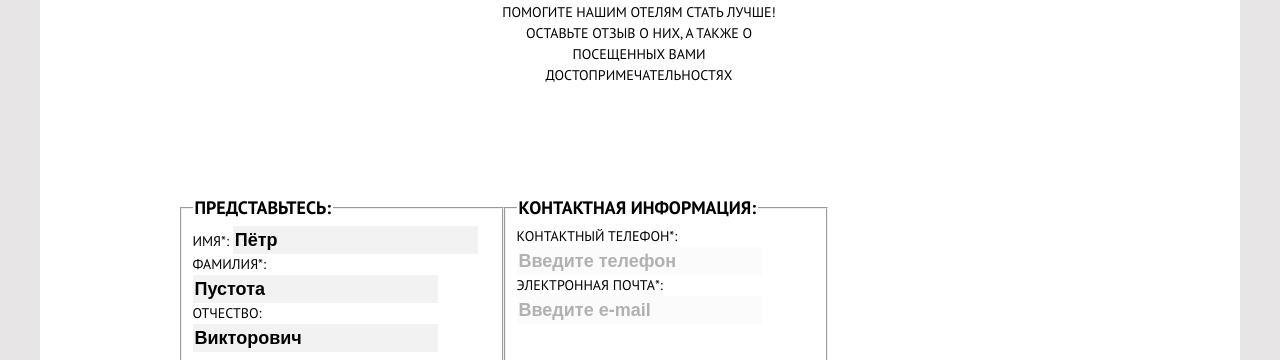
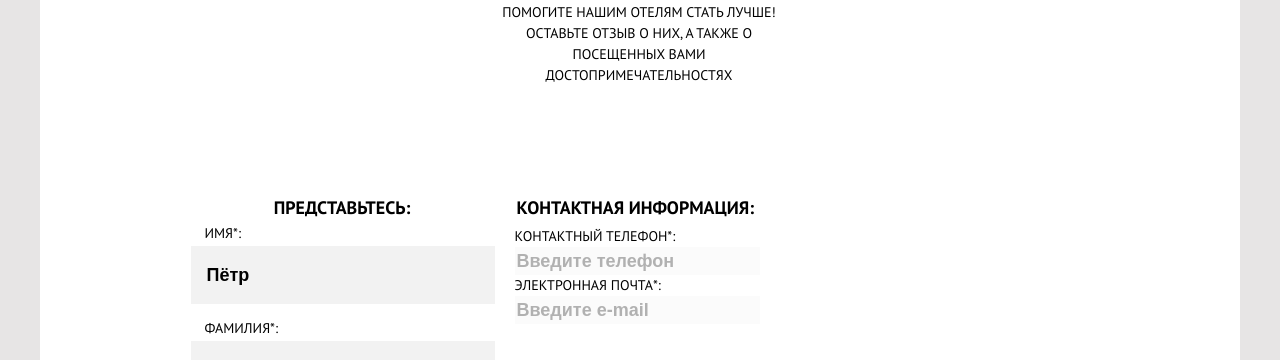
Before and after one commit to htmlacademy-adaptive/2098385-sedona-26, a website: page source/form.html in a window 1280 px wide. Shown: the part 566-926 px from the top of the page. Drawn offline with nearby package versions, Linux system fonts and the light colour scheme; files that its build step writes are made by us from their sources.

Commit message:
Начинает делать форму

```diff
--- a/source/sass/global.scss
+++ b/source/sass/global.scss
@@ -18,3 +18,7 @@ body {
 h2 {
   margin: 0;
 }
+
+fieldset {
+  border: 0;
+}
--- a/source/sass/name.scss
+++ b/source/sass/name.scss
@@ -1,5 +1,9 @@
 .name {
   margin: 0;
+}
+
+.name__field {
+  position: relative;
 }
 
 .name__title {
@@ -7,6 +11,8 @@
   font-size: 18px;
   font-weight: 700;
   line-height: 26px;
+  text-align: center;
+  margin-bottom: 20px;
 }
 
 .name__write {
@@ -16,9 +22,15 @@
   font-weight: 700;
   line-height: 26px;
   margin: 0;
+  padding: 16px;
+  width: 90%;
+  margin-bottom: 37px;
 }
 
 .name__lable {
   text-transform: uppercase;
   margin: 0;
+  position: absolute;
+  top: -23px;
+  left: 14px;
 }
--- a/source/sass/review.scss
+++ b/source/sass/review.scss
@@ -1,5 +1,7 @@
 .review {
   margin: 0;
+  display: flex;
+  flex-direction: column;
 
   @media (min-width: $tablet-width) {
     display: grid;
```
